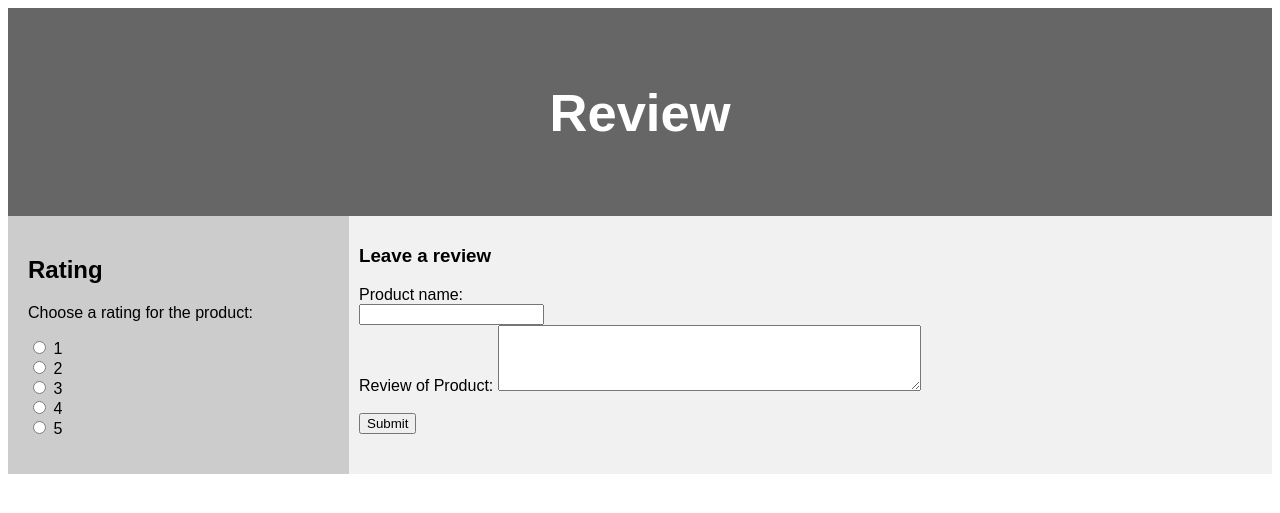
After one commit to Mhiluf/tango_with_django_project, a Django app: template templates/rango/add_review.html in a window 1280 px wide. The commit adds this page. Shown: the top 513 px of the page. Run offline with Django 3.2, Linux system fonts and the light colour scheme; the template is opened without the code that fills it, so the values that code supplies are empty.

Commit message:
Added review page.

```diff
--- /dev/null
+++ b/templates/rango/add_review.html
@@ -0,0 +1,106 @@
+<!DOCTYPE html>
+<html lang="en">
+<head>
+<title>Review</title>
+<meta charset="utf-8">
+<meta name="viewport" content="width=device-width, initial-scale=1">
+<style>
+* {
+  box-sizing: border-box;
+}
+
+body {
+  font-family: Arial, Helvetica, sans-serif;
+}
+
+
+header {
+  background-color: #666;
+  padding: 30px;
+  text-align: center;
+  font-size: 35px;
+  color: white;
+}
+
+
+section {
+  display: -webkit-flex;
+  display: flex;
+}
+
+
+nav {
+  -webkit-flex: 1;
+  -ms-flex: 1;
+  flex: 1;
+  background: #ccc;
+  padding: 20px;
+}
+
+
+nav ul {
+  list-style-type: none;
+  padding: 0;
+}
+
+
+article {
+  -webkit-flex: 3;
+  -ms-flex: 3;
+  flex: 3;
+  background-color: #f1f1f1;
+  padding: 10px;
+}
+
+
+@media (max-width: 600px) {
+  section {
+    -webkit-flex-direction: column;
+    flex-direction: column;
+  }
+}
+</style>
+</head>
+<body>
+
+
+<header>
+  <h2>Review</h2>
+</header>
+
+<section>
+  <nav>
+    <ul>
+      <h2>Rating</h2>
+		<p>Choose a rating for the product:</p>
+			<form>
+ 				<input type="radio" id="one" name="Rating" value="One">
+  				<label for="one">1</label><br>
+  				<input type="radio" id="two" name="Rating" value="Two">
+  				<label for="two">2</label><br>
+  				<input type="radio" id="three" name="Rating" value="Three">
+  				<label for="three">3</label><br>
+  				<input type="radio" id="four" name="Rating" value="Four">
+  				<label for="four">4</label><br>
+  				<input type="radio" id="five" name="Rating" value="Five">
+  				<label for="five">5</label>
+			</form>
+    </ul>
+  </nav>
+
+  <article>
+    <h1>Leave a review</h1>
+    <label for="pname">Product name:</label><br>
+ 	<input type="text" id="pname" name="pname"><br>
+
+  	<label for="preview">Review of Product:</label>
+	<textarea id="preview" name="preview" rows="4" cols="50">
+
+  </textarea>
+  <br><br>
+
+  	<input type="submit" value="Submit">
+  </article>
+</section>
+</body>
+</html>
--- a/templates/rango/result_page.html
+++ b/templates/rango/result_page.html
@@ -66,7 +66,6 @@ article {
 <section>
   <nav>
     <ul>
-      <!DOCTYPE html>
 <body>
 
 <p><strong>Filter by year</strong></p>
```
